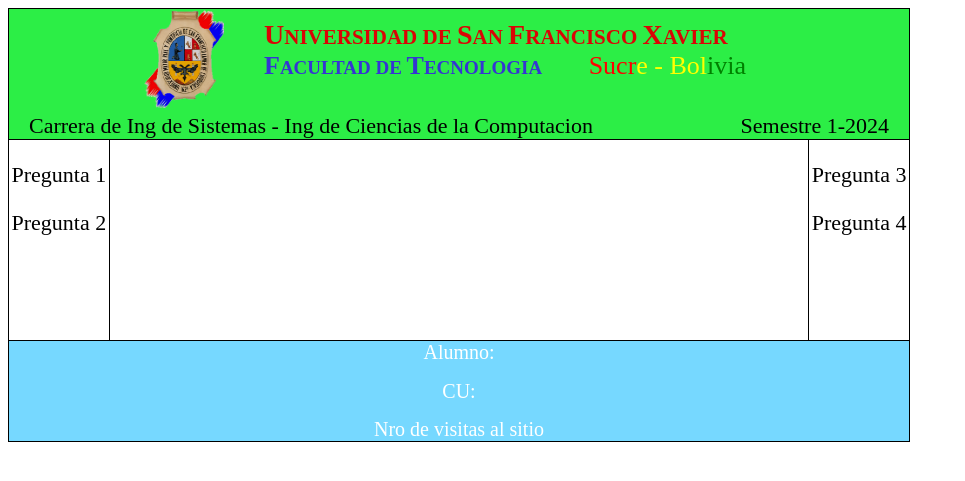
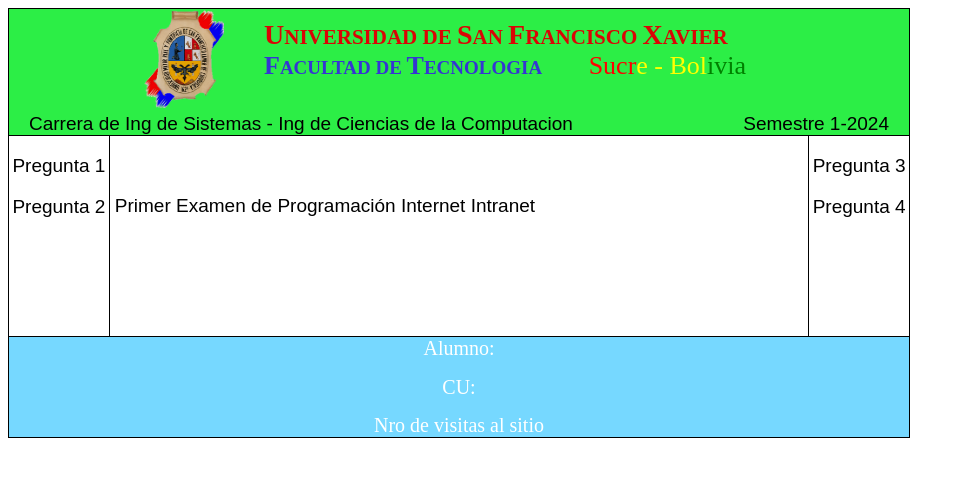
Before and after one commit to efrainsalzar/DesarrolloWebESS, a PHP site: page /maquetado.html in a window 1280 px wide. Shown: the top 481 px of the page, without its empty margins (0-965 px from the left). Run offline with PHP 8.4, Linux system fonts and the light colour scheme.

Commit message:
28-02-2024 maquetado 2.0

```diff
--- a/Ejercicios en Clases/maquetado/maquetado.css
+++ b/Ejercicios en Clases/maquetado/maquetado.css
@@ -59,7 +59,7 @@
     padding: 0px 20px;
     border-bottom: 1px solid black;
     background: #2cee46;
-
+    font-family: Arial, Helvetica, sans-serif;
 }
 
 .middle{
@@ -81,16 +81,22 @@
     border-right: 1px solid black;
     width: 100px;
     text-align: center;
+    font-family: Arial, Helvetica, sans-serif;
 }
 .center{
     border-right: 1px solid black;
     width: 700px;
 
 }
+.center > p{
+    font-family: Arial, Helvetica, sans-serif;
+    padding: 40px 5px;
+}
 .derch{
     width: 100px;
     text-align: center;
+    font-family: Arial, Helvetica, sans-serif;
 }
 .subt{
-    font-size: 22px;
+    font-size: 19px;
 }
--- a/Ejercicios en Clases/maquetado/maquetado.html
+++ b/Ejercicios en Clases/maquetado/maquetado.html
@@ -29,7 +29,7 @@
                 <p class="subt">Pregunta 2</p>
             </div>
             <div class="center">
-
+                <p class="subt">Primer Examen de Programación Internet Intranet</p>
             </div>
             <div class="derch">
                 <p class="subt">Pregunta 3</p>
```
